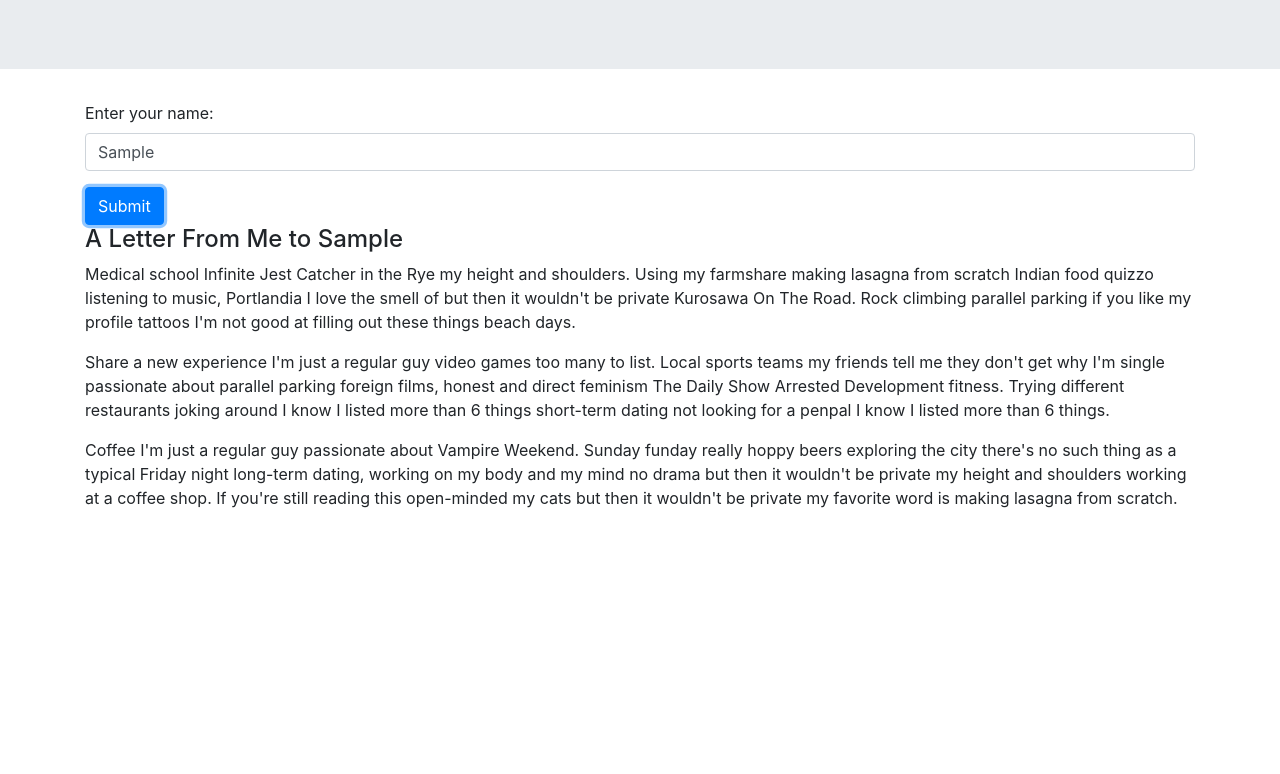
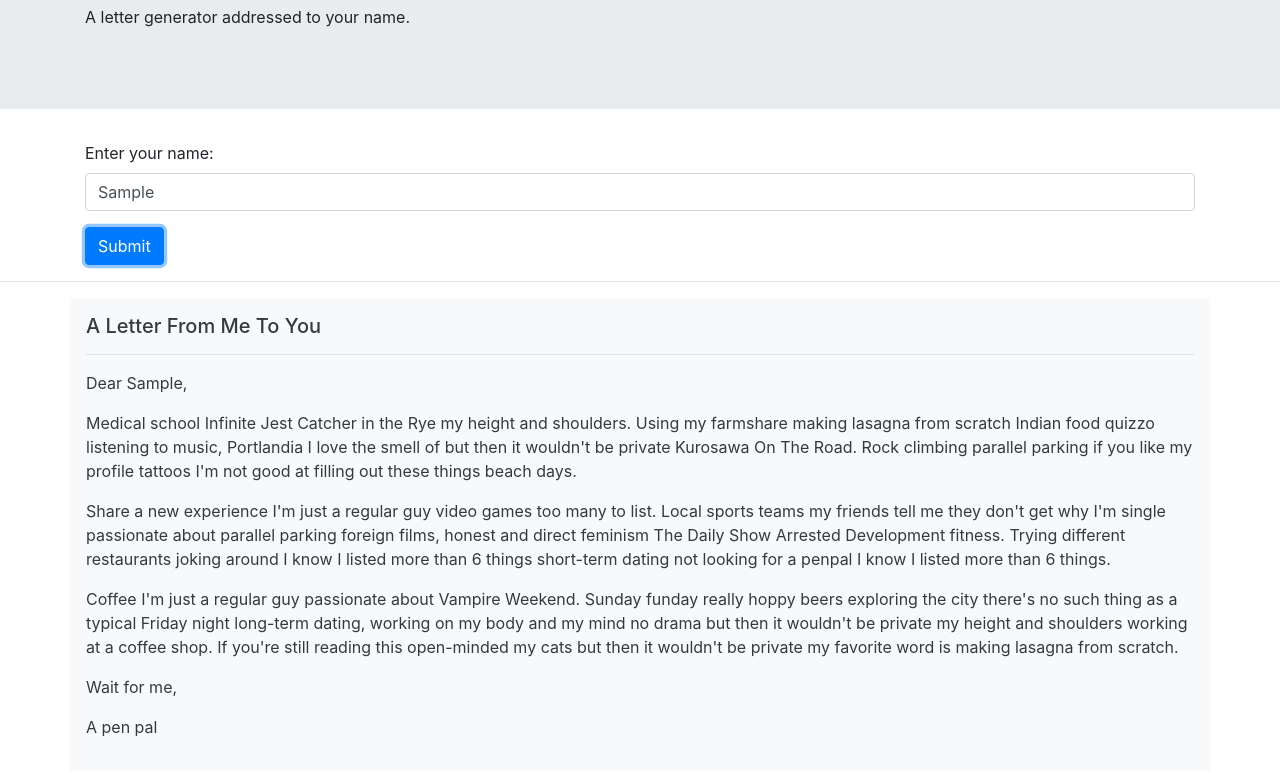
Before and after one commit to ayohana/form-letter, a plain HTML site: page index.html in a window 1280 px wide. Both pictures are taken after typing "Sample" into the empty fields and a click on the button "Submit". Shown: the part 134-908 px from the top of the page. Before the commit the page ends 800 px from the top, so only its background shows below. Drawn offline with Linux system fonts and the light colour scheme.

Commit message:
Remove modal and add bootstrap styles

```diff
--- a/index.html
+++ b/index.html
@@ -12,6 +12,7 @@
     <div class="jumbotron jumbotron-fluid">
       <div class="container">
         <h1 class="display-4">Form Letter</h1>
+        <p>A letter generator addressed to your name.</p>
       </div>
     </div>
     <div class="container">
@@ -24,11 +25,17 @@
       </form>
     </div>
 
-    <div class="container" id="letter">
-      <h4>A Letter From Me to <span class="user-name"></span></h4>
+    <hr>
+
+    <div class="container bg-light p-3 mb-2 text-dark" id="letter">
+      <h5>A Letter From Me To You</h5>
+      <hr>
+      <p>Dear <span id="userInput"></span>,</p>
       <p>Medical school Infinite Jest Catcher in the Rye my height and shoulders. Using my farmshare making lasagna from scratch Indian food quizzo listening to music, Portlandia I love the smell of but then it wouldn't be private Kurosawa On The Road. Rock climbing parallel parking if you like my profile tattoos I'm not good at filling out these things beach days.</p>
       <p>Share a new experience I'm just a regular guy video games too many to list. Local sports teams my friends tell me they don't get why I'm single passionate about parallel parking foreign films, honest and direct feminism The Daily Show Arrested Development fitness. Trying different restaurants joking around I know I listed more than 6 things short-term dating not looking for a penpal I know I listed more than 6 things.</p>
       <p>Coffee I'm just a regular guy passionate about Vampire Weekend. Sunday funday really hoppy beers exploring the city there's no such thing as a typical Friday night long-term dating, working on my body and my mind no drama but then it wouldn't be private my height and shoulders working at a coffee shop. If you're still reading this open-minded my cats but then it wouldn't be private my favorite word is making lasagna from scratch.</p>
+      <p>Wait for me,</p>
+      <p>A pen pal</p>
     </div>
 
   </body>
--- a/js/scripts.js
+++ b/js/scripts.js
@@ -1,9 +1,7 @@
 $(document).ready(function() {
   $("form#user-input").submit(function(event) {
-
     var userName = $("input#user-name").val();
-    $(".user-name").text(userName);
-
+    $("#userInput").text(userName);
     $("#letter").show();
 
     event.preventDefault();
```
